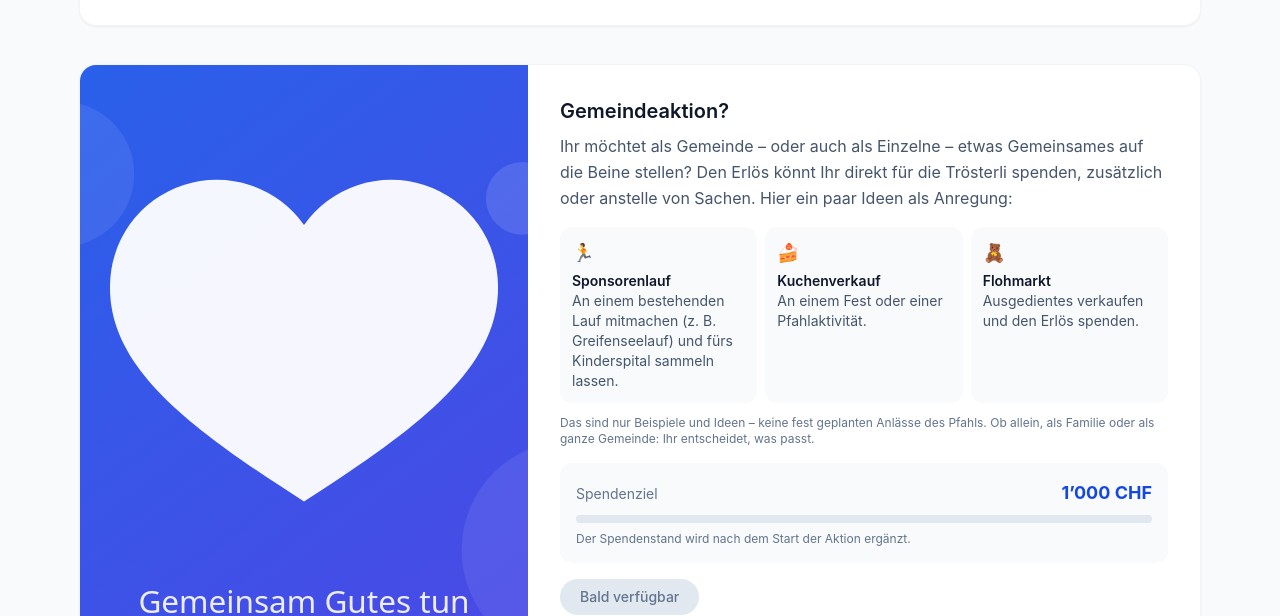
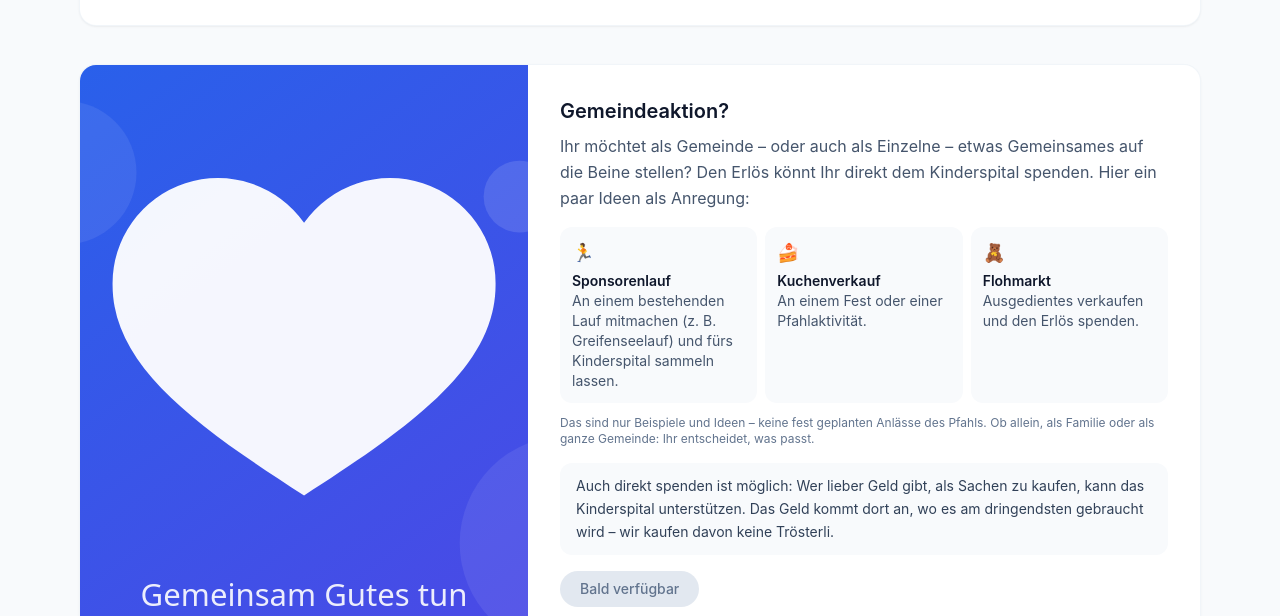
Before and after one commit to Phhofm/justserve-kispi-175, a Vue app: page / in a window 1280 px wide. Shown: the part 4520-5136 px from the top of the page. Built offline with nearby package versions, Linux system fonts and the light colour scheme; no server answers; the database is empty.

Commit message:
content: spende geht direkt ans kinderspital (nicht in troesterli)

```diff
--- a/src/components/DonationSection.vue
+++ b/src/components/DonationSection.vue
@@ -31,8 +31,7 @@ const IDEEN = [
       <h2 class="text-xl font-semibold text-slate-900">Gemeindeaktion?</h2>
       <p class="mt-2 leading-relaxed text-slate-600">
         Ihr möchtet als Gemeinde – oder auch als Einzelne – etwas Gemeinsames auf die Beine stellen?
-        Den Erlös könnt Ihr direkt für die Trösterli spenden, zusätzlich oder anstelle von Sachen.
-        Hier ein paar Ideen als Anregung:
+        Den Erlös könnt Ihr direkt dem Kinderspital spenden. Hier ein paar Ideen als Anregung:
       </p>
 
       <ul class="mt-4 grid gap-2 sm:grid-cols-3">
@@ -52,18 +51,11 @@ const IDEEN = [
         Familie oder als ganze Gemeinde: Ihr entscheidet, was passt.
       </p>
 
-      <div class="mt-4 rounded-xl bg-slate-50 p-4">
-        <div class="flex items-baseline justify-between">
-          <span class="text-sm text-slate-500">Spendenziel</span>
-          <span class="text-lg font-bold text-blue-700">1’000 CHF</span>
-        </div>
-        <div class="mt-2 h-2 w-full overflow-hidden rounded-full bg-slate-200">
-          <div class="h-full rounded-full bg-blue-600" style="width: 0%" />
-        </div>
-        <p class="mt-2 text-xs text-slate-500">
-          Der Spendenstand wird nach dem Start der Aktion ergänzt.
-        </p>
-      </div>
+      <p class="mt-4 rounded-xl bg-slate-50 px-4 py-3 text-sm leading-relaxed text-slate-700">
+        Auch direkt spenden ist möglich: Wer lieber Geld gibt, als Sachen zu kaufen, kann das
+        Kinderspital unterstützen. Das Geld kommt dort an, wo es am dringendsten gebraucht wird –
+        wir kaufen davon keine Trösterli.
+      </p>
 
       <button
         type="button"
```
Also changed, not shown: 1 other file (tests, documents, lock files or other folders).
